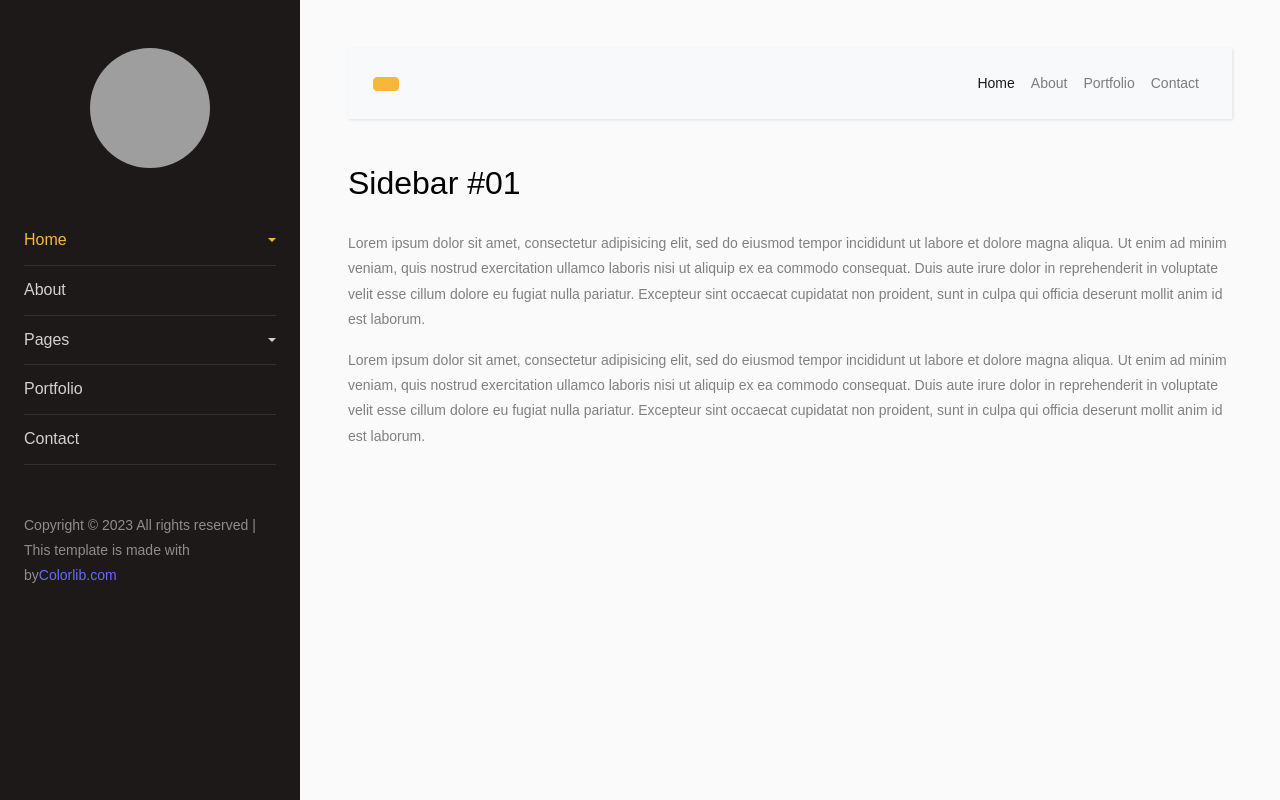
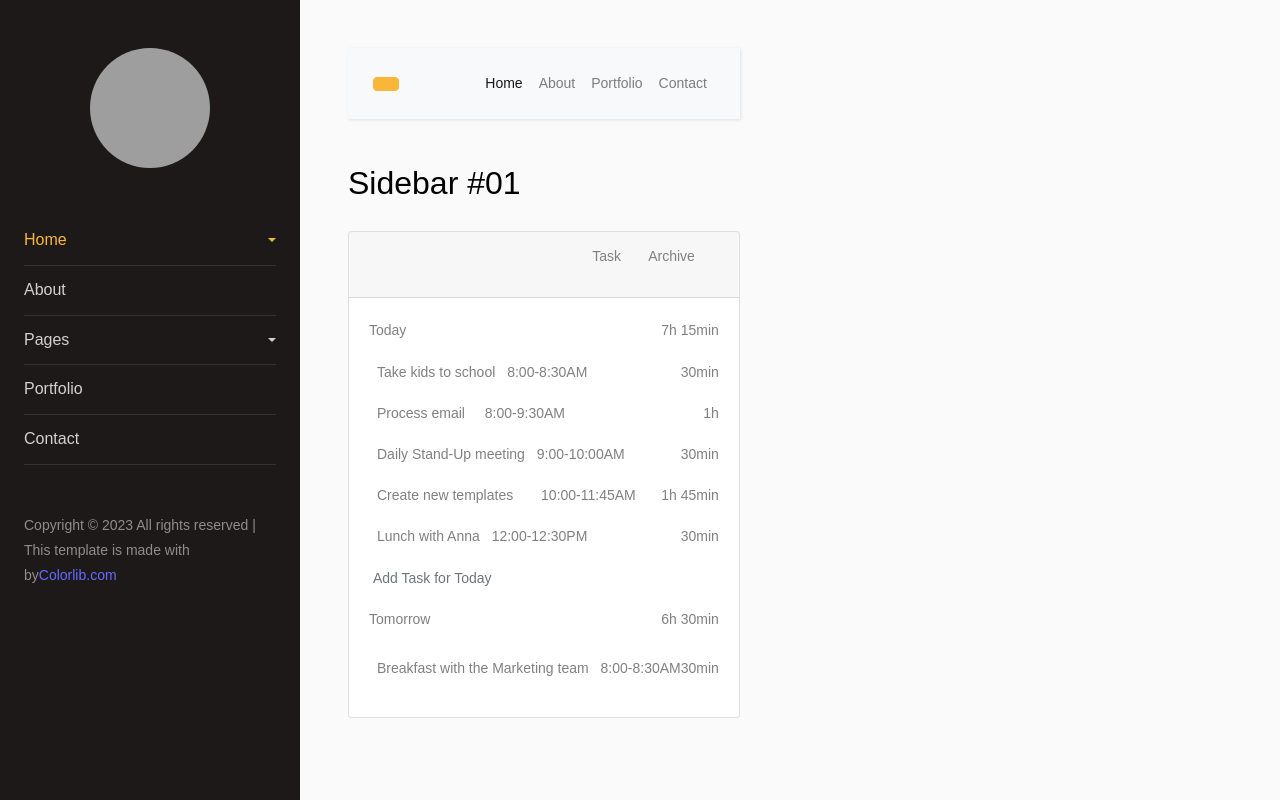
Before and after one commit to haniladjamba/final-project, a React app: page / in a window 1280 px wide. Built offline with nearby package versions, Linux system fonts and the light colour scheme; grey boxes are pictures that could not be loaded; the HTML template or start-up script is replaced by a standard one.

Commit message:
add pertama

```diff
--- a/src/App.jsx
+++ b/src/App.jsx
@@ -1,5 +1,5 @@
 import "./assets/style.css";
-import { useState } from 'react';
+import { useState } from "react";
 import FullHeightComponent from "./components/FullHeight";
 
 function App() {
@@ -13,7 +13,7 @@ function App() {
     <>
       <FullHeightComponent />
       <div className="wrapper d-flex align-items-stretch">
-        <nav id="sidebar"  className={sidebarActive ? 'active' : ''}>
+        <nav id="sidebar" className={sidebarActive ? "active" : ""}>
           <div className="p-4 pt-5">
             <a
               href="#"
@@ -95,7 +95,9 @@ function App() {
               <button
                 type="button"
                 id="sidebarCollapse"
-                className="btn btn-primary" onClick={handleSidebarToggle}>
+                className="btn btn-primary"
+                onClick={handleSidebarToggle}
+              >
                 <i className="fa fa-bars" />
                 <span className="sr-only">Toggle Menu</span>
               </button>
@@ -141,28 +143,88 @@ function App() {
             </div>
           </nav>
           <h2 className="mb-4">Sidebar #01</h2>
-          <p>
-            Lorem ipsum dolor sit amet, consectetur adipisicing elit, sed do
-            eiusmod tempor incididunt ut labore et dolore magna aliqua. Ut enim
-            ad minim veniam, quis nostrud exercitation ullamco laboris nisi ut
-            aliquip ex ea commodo consequat. Duis aute irure dolor in
-            reprehenderit in voluptate velit esse cillum dolore eu fugiat nulla
-            pariatur. Excepteur sint occaecat cupidatat non proident, sunt in
-            culpa qui officia deserunt mollit anim id est laborum.
-          </p>
-          <p>
-            Lorem ipsum dolor sit amet, consectetur adipisicing elit, sed do
-            eiusmod tempor incididunt ut labore et dolore magna aliqua. Ut enim
-            ad minim veniam, quis nostrud exercitation ullamco laboris nisi ut
-            aliquip ex ea commodo consequat. Duis aute irure dolor in
-            reprehenderit in voluptate velit esse cillum dolore eu fugiat nulla
-            pariatur. Excepteur sint occaecat cupidatat non proident, sunt in
-            culpa qui officia deserunt mollit anim id est laborum.
-          </p>
+          {/*For Page*/}
+          <div className="page">
+            {/*Card*/}
+            <div className="card">
+              {/*Card Header*/}
+              <div className="card-header">
+                <p>
+                  {" "}
+                  <i className="fa fa-bars" />{" "}
+                  <i className="fa fa-calendar ml-4" aria-hidden="true" />{" "}
+                  <i className="fa fa-star ml-4" aria-hidden="true" />{" "}
+                  <span className="float-right">
+                    {" "}
+                    <span className="mr-4 navTask">Task</span>{" "}
+                    <span className="mr-4">Archive</span>{" "}
+                    <i className="fa fa-search" aria-hidden="true" />{" "}
+                  </span>{" "}
+                </p>
+              </div>
+              {/*Card Body*/}
+              <div className="card-body">
+                <p className="heading1">
+                  {" "}
+                  <span className="today">Today</span>{" "}
+                  <span className="float-right headingright">7h 15min</span>{" "}
+                </p>
+                <p>
+                  {" "}
+                  <i className="fa fa-calendar mr-2" aria-hidden="true" />{" "}
+                  <span className="task mt-4">Take kids to school</span>{" "}
+                  <span className="time ml-2">8:00-8:30AM</span>{" "}
+                  <span className="float-right">30min</span>{" "}
+                </p>
+                <p>
+                  <i className="	fa fa-circle-thin mr-2" />{" "}
+                  <span className="task">Process email</span>{" "}
+                  <i className="fa fa-thumb-tack ml-2" aria-hidden="true" />{" "}
+                  <span className="time ml-2">8:00-9:30AM</span>
+                  <span className="float-right">1h</span>{" "}
+                </p>
+                <p>
+                  <i className="fa fa-calendar mr-2" aria-hidden="true" />{" "}
+                  <span className="task">Daily Stand-Up meeting</span>{" "}
+                  <span className="time ml-2">9:00-10:00AM</span>{" "}
+                  <span className="float-right">30min</span>{" "}
+                </p>
+                <p>
+                  <i className="	fa fa-circle-thin mr-2" />
+                  <span className="task">Create new templates</span>{" "}
+                  <i className="fa fa-thumb-tack ml-2" aria-hidden="true" />{" "}
+                  <i className="fa fa-user ml-2" />{" "}
+                  <span className="time ml-2">10:00-11:45AM</span>{" "}
+                  <span className="float-right">1h 45min</span>{" "}
+                </p>
+                <p>
+                  <i className="fa fa-calendar mr-2" aria-hidden="true" />{" "}
+                  <span className="task">Lunch with Anna</span>{" "}
+                  <span className="time ml-2">12:00-12:30PM</span>{" "}
+                  <span className="float-right">30min</span>{" "}
+                </p>
+                <p className="text-muted">
+                  <i className="fa fa-plus mr-1" aria-hidden="true" /> Add Task
+                  for Today
+                </p>
+                <p className="heading2">
+                  <span className="tomorrow">Tomorrow</span>{" "}
+                  <span className="float-right headingright">6h 30min</span>{" "}
+                </p>
+                <p className="task2 mt-4">
+                  <i className="fa fa-calendar mr-2" aria-hidden="true" />{" "}
+                  <span className="task">
+                    Breakfast with the Marketing team
+                  </span>{" "}
+                  <span className="time ml-2">8:00-8:30AM</span>{" "}
+                  <span className="float-right">30min</span>
+                </p>
+              </div>
+            </div>
+          </div>
         </div>
       </div>
-      <div>
-      </div>
+      <div></div>
     </>
   );
 }
```
